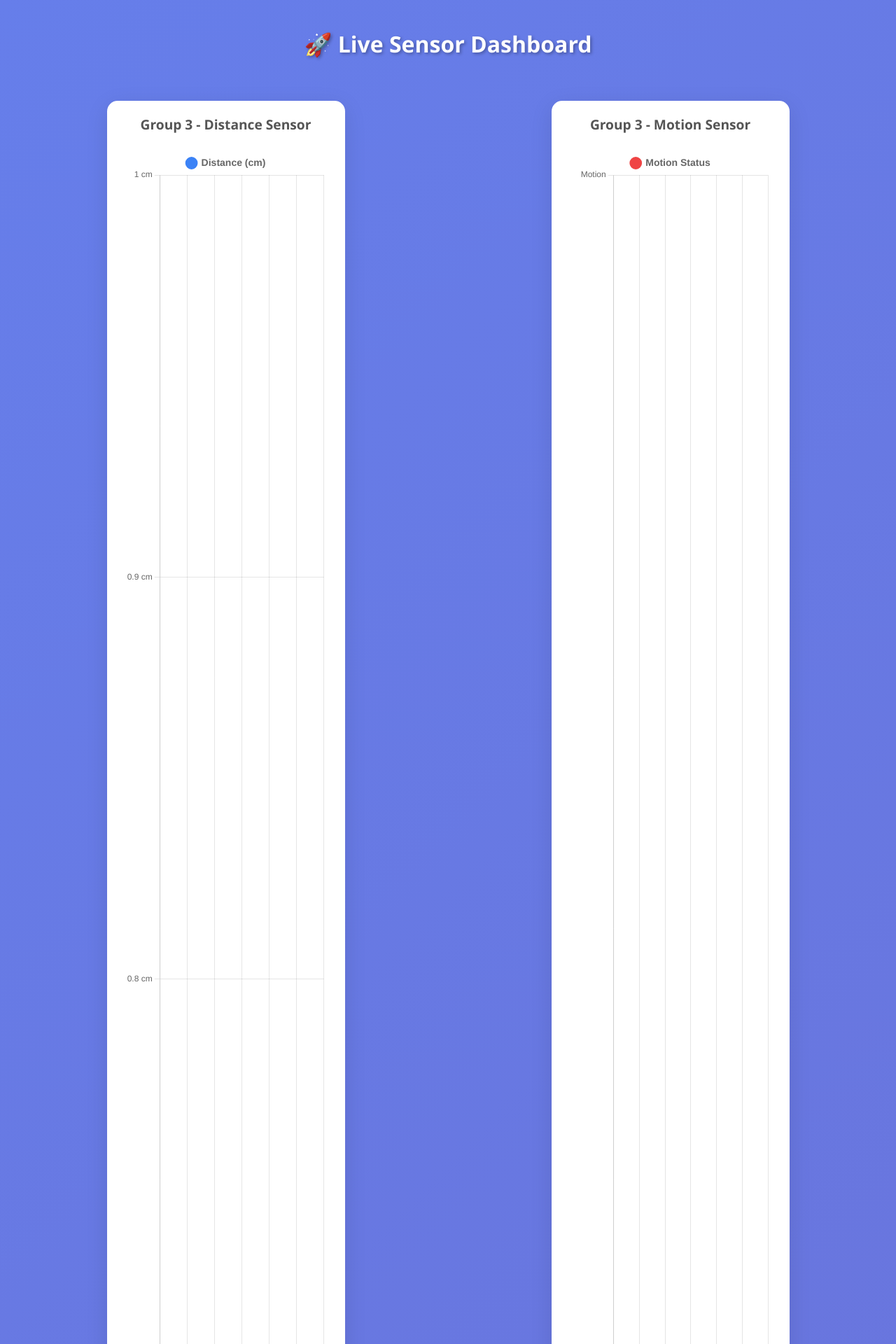
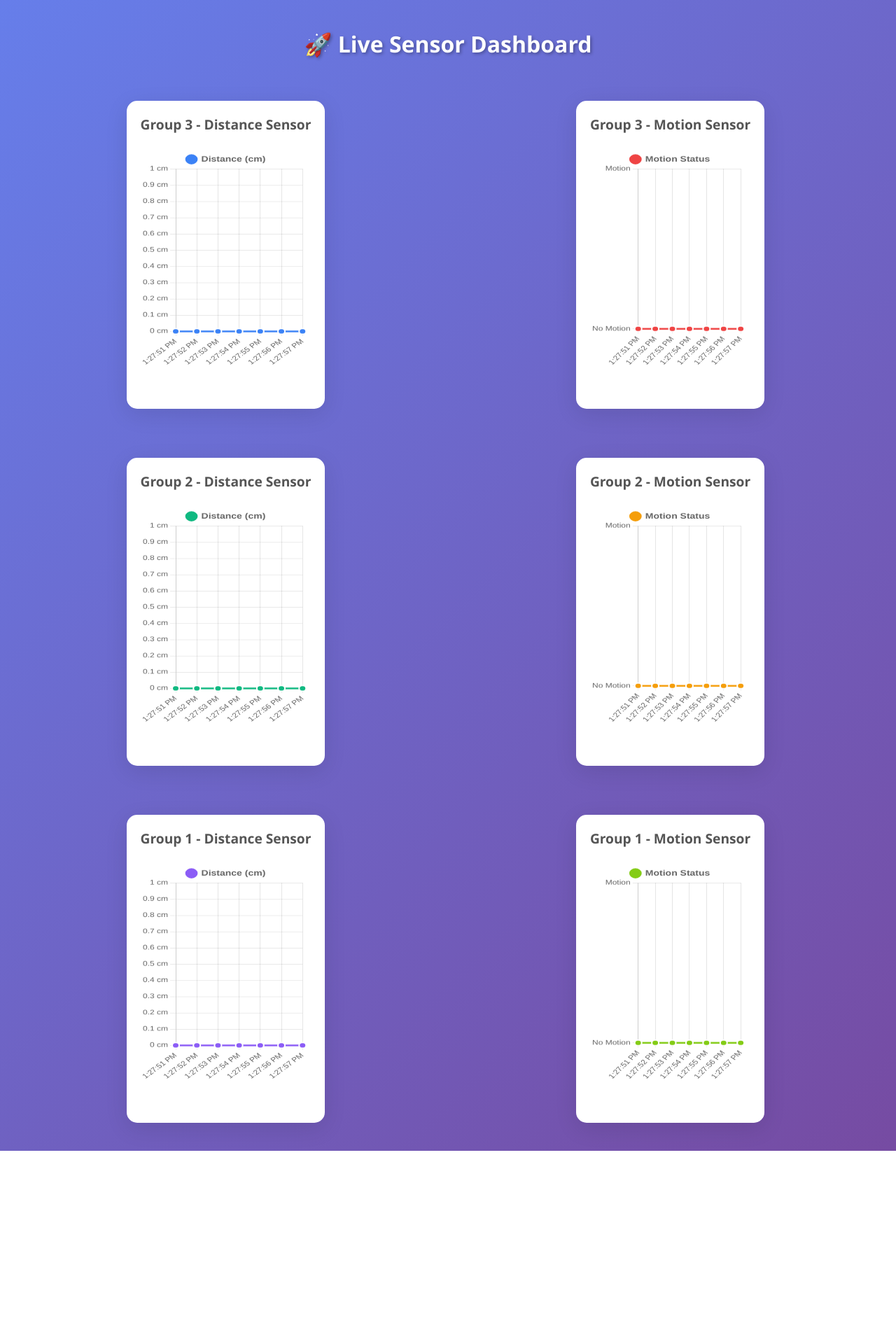
Before and after one commit to Mesbahul-Islam/summer_school_pi, a Flask app: page / in a window 1280 px wide. Shown: the top 1920 px of the page at 70% size. After the commit the page ends 1644 px from the top, so only its background shows below. Run offline with Flask 3, Linux system fonts and the light colour scheme.

Commit message:
update dashboard

```diff
--- a/templates/index.html
+++ b/templates/index.html
@@ -28,6 +28,8 @@
             padding: 20px;
             max-width: 900px;
             backdrop-filter: blur(10px);
+            height: 400px; /* Fixed height for container */
+            position: relative; /* For proper positioning */
         }
 
         .chart-grid {
@@ -40,6 +42,8 @@
 
         canvas {
             border-radius: 10px;
+            width: 100% !important;
+            height: 320px !important; /* Fixed height accounting for title */
         }
 
         .group-title {
@@ -113,7 +117,7 @@
         },
         options: {
             responsive: true,
-            maintainAspectRatio: false,
+            maintainAspectRatio: false, // This allows the fixed height to work
             plugins: {
                 legend: {
                     display: true,
@@ -189,10 +193,10 @@
     const group1distanceChart = createLineChart(group1distanceCtx, 'Distance (cm)', '#8b5cf6', false);
     const group1motionChart = createLineChart(group1motionCtx, 'Motion Status', '#84cc16', true);
 
-    // Set chart heights
-    document.querySelectorAll('canvas').forEach(canvas => {
-        canvas.style.height = '300px';
-    });
+    // Remove this section - heights are now set in CSS
+    // document.querySelectorAll('canvas').forEach(canvas => {
+    //     canvas.style.height = '300px';
+    // });
 
     // Maximum number of data points to keep
     const MAX_DATA_POINTS = 10;
```
